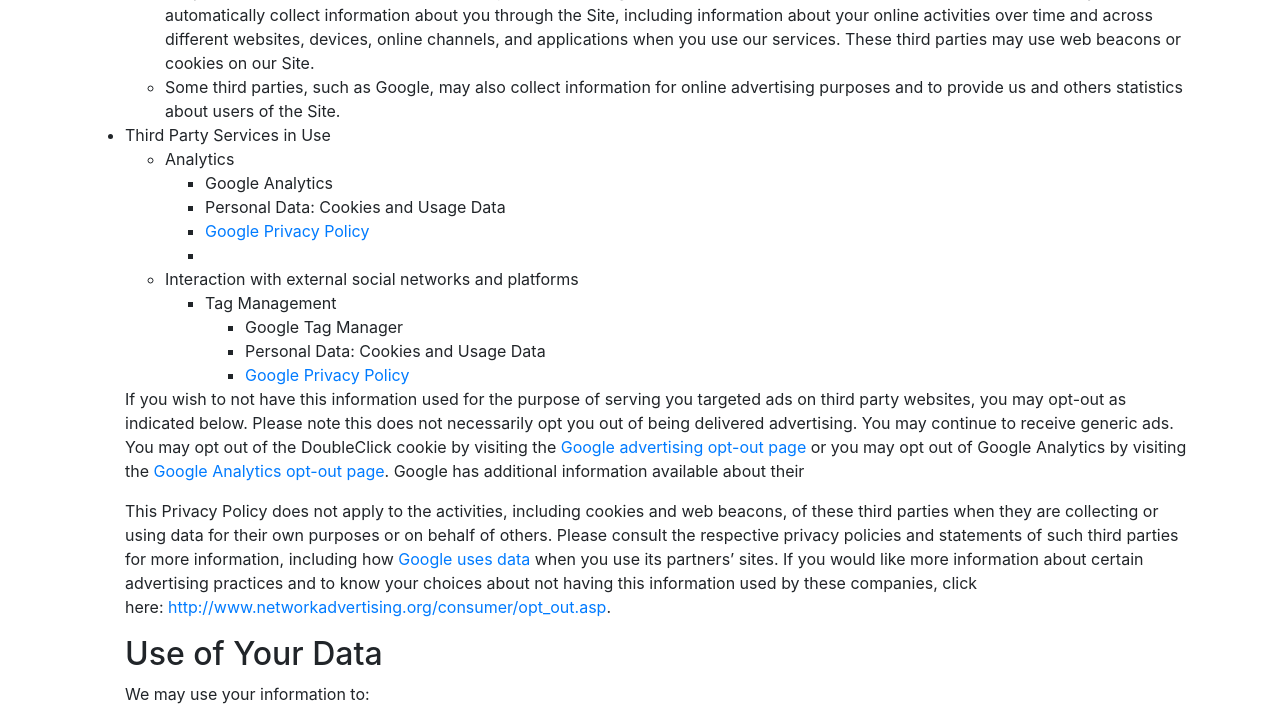
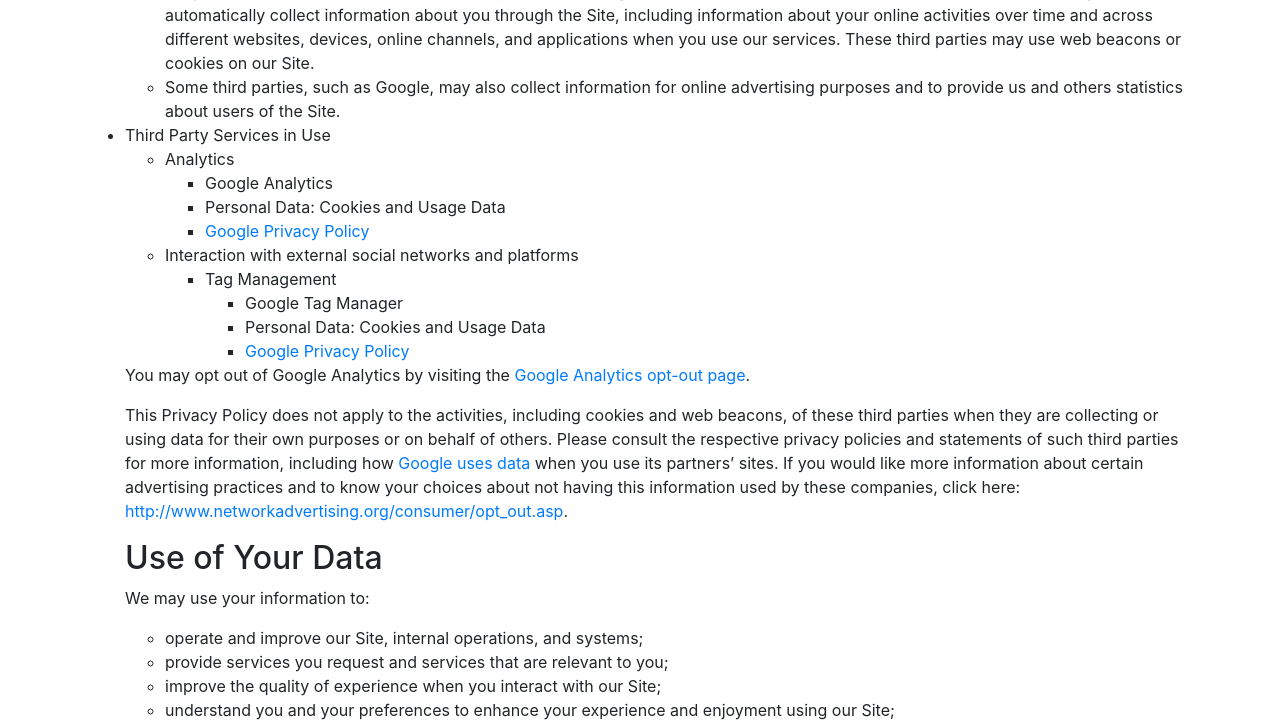
Before and after one commit to XDCoder3289/pensdistrict, a Django app: page /privacy-policy/ in a window 1280 px wide. Shown: the part 3603-4326 px from the top of the page. Run offline with Django 3.2, Linux system fonts and the light colour scheme; data that the repository does not hold is empty; some libraries are stand-ins or nearby versions.

Commit message:
Changes to privacy policy

```diff
--- a/templates/privacy.html
+++ b/templates/privacy.html
@@ -5,7 +5,7 @@
 
 <head>
   {% block title %}
-  <meta name="description" content="Please read our privacy policy. Although, we do not use
+  <meta name="description" content="Please read our terms of use, disclosures and privacy policy. Although, we do not use
   user information for advertisements, it is our responsibility to disclose everything we track.">
   <title>Privacy Policy</title>
   {% endblock %}
@@ -15,7 +15,7 @@
   {% block body_block %}
   <main>
     <div class="container py-5">
-      <h1 class="black text-center mb-5">Terms of Use, Disclosures, &amp; Privacy Policy</h1>
+      <h1 id="heading-main" class="black text-center mb-5">Terms of Use, Disclosures & Privacy Policy</h1>
       <article class="article">
         <p>Our business is based around the trust of our readers. We want to be transparent in what we do and how we earn money as a company.</p>
         <p>We earn money on this site through:</p>
@@ -139,8 +139,7 @@
                 <ul>
                   <li>Google Analytics</li>
                   <li>Personal Data: Cookies and Usage Data</li>
-                  <li><a href="https://www.google.com/intl/en/policies/privacy/" data-lasso-id="163">Google Privacy Policy</a></li>
-                  <li>
+                  <li><a href="https://www.google.com/intl/en/policies/privacy/">Google Privacy Policy</a></li>
                 </ul>
               </li>
               <li>Interaction with external social networks and platforms
@@ -149,23 +148,19 @@
                     <ul>
                       <li>Google Tag Manager</li>
                       <li>Personal Data: Cookies and Usage Data</li>
-                      <li><a href="https://www.google.com/intl/en/policies/privacy/" data-lasso-id="173">Google Privacy Policy</a></li>
+                      <li><a href="https://www.google.com/intl/en/policies/privacy/">Google Privacy Policy</a></li>
                     </ul>
                   </li>
                 </ul>
               </li>
             </ul>
-            <p>If you wish to not have this information used for the purpose of serving you targeted ads on third party websites, you may opt-out as indicated below. Please note this does not necessarily opt you out of being delivered advertising.
-              You
-              may continue to receive generic ads. You may opt out of the DoubleClick cookie by visiting the&nbsp;<a href="https://www.google.com/policies/technologies/ads/" data-lasso-id="174">Google advertising opt-out
-                page</a>&nbsp;or you may opt out of Google Analytics by visiting the&nbsp;<a href="https://tools.google.com/dlpage/gaoptout" data-lasso-id="175">Google Analytics opt-out page</a>. Google has additional
-              information available about their&nbsp;<a href="https://support.google.com/google-ads/?hl=en&amp;answer=100746" data-lasso-id="176"></a>
+            <p> You may opt out of Google Analytics by visiting the <a href="https://tools.google.com/dlpage/gaoptout">Google Analytics opt-out page</a>.
             <p>This Privacy Policy does not apply to the activities, including cookies and web beacons, of these third parties when they are collecting or using data for their own purposes or on behalf of others. Please consult the respective
               privacy
-              policies and statements of such third parties for more information, including how&nbsp;<a href="https://www.google.com/policies/privacy/partners/" data-lasso-id="179">Google uses data</a>&nbsp;when you use its
+              policies and statements of such third parties for more information, including how <a href="https://www.google.com/policies/privacy/partners/">Google uses data</a> when you use its
               partners’
-              sites. If you would like more information about certain advertising practices and to know your choices about not having this information used by these companies, click here:&nbsp;<a href="https://www.networkadvertising.org/?c=1"
-                data-lasso-id="180">http://www.networkadvertising.org/consumer/opt_out.asp</a>.</p>
+              sites. If you would like more information about certain advertising practices and to know your choices about not having this information used by these companies, click here: <a
+                href="https://www.networkadvertising.org/?c=1">http://www.networkadvertising.org/consumer/opt_out.asp</a>.</p>
             <h2>Use of Your Data</h2>
             <p>We may use your information to:</p>
             <ul>
@@ -226,16 +221,16 @@
               month.
             </p>
             <h2>Contact Information</h2>
-            <p>PensDistrict welcomes your comments or questions regarding this Privacy Policy. Please <a href="https://www.pensdistrict.com/contact/" data-lasso-id="181">contact us here.</a></p>
+            <p>PensDistrict welcomes your comments or questions regarding this Privacy Policy. Please <a href="https://www.pensdistrict.com/contact/">contact us here.</a></p>
             <p>Changes to This Privacy Policy</p>
             <p>This Privacy Policy is subject to occasional revision. If we make any changes to this Privacy Policy, we will change the “Last Updated” date below.</p>
             <p>Your Consent</p>
             <p>By accessing this website, you are agreeing to be bound by the Site’s Privacy Policy. If you do not agree with any of these terms, you are prohibited from using or accessing this Site.</p>
             <p>Please contact <a href="mailto:pensdistrict@gmail.com">pensdistrict@gmail.com</a> with any questions, comments or concerns.</p>
             <strong>
-              <p>Last Updated:&nbsp;November 10, 2020</p>
+              <p>Last Updated: November 10, 2020</p>
             </strong>
-            <p>&nbsp;</p>
+            <p> </p>
       </article>
     </div>
   </main>
```
